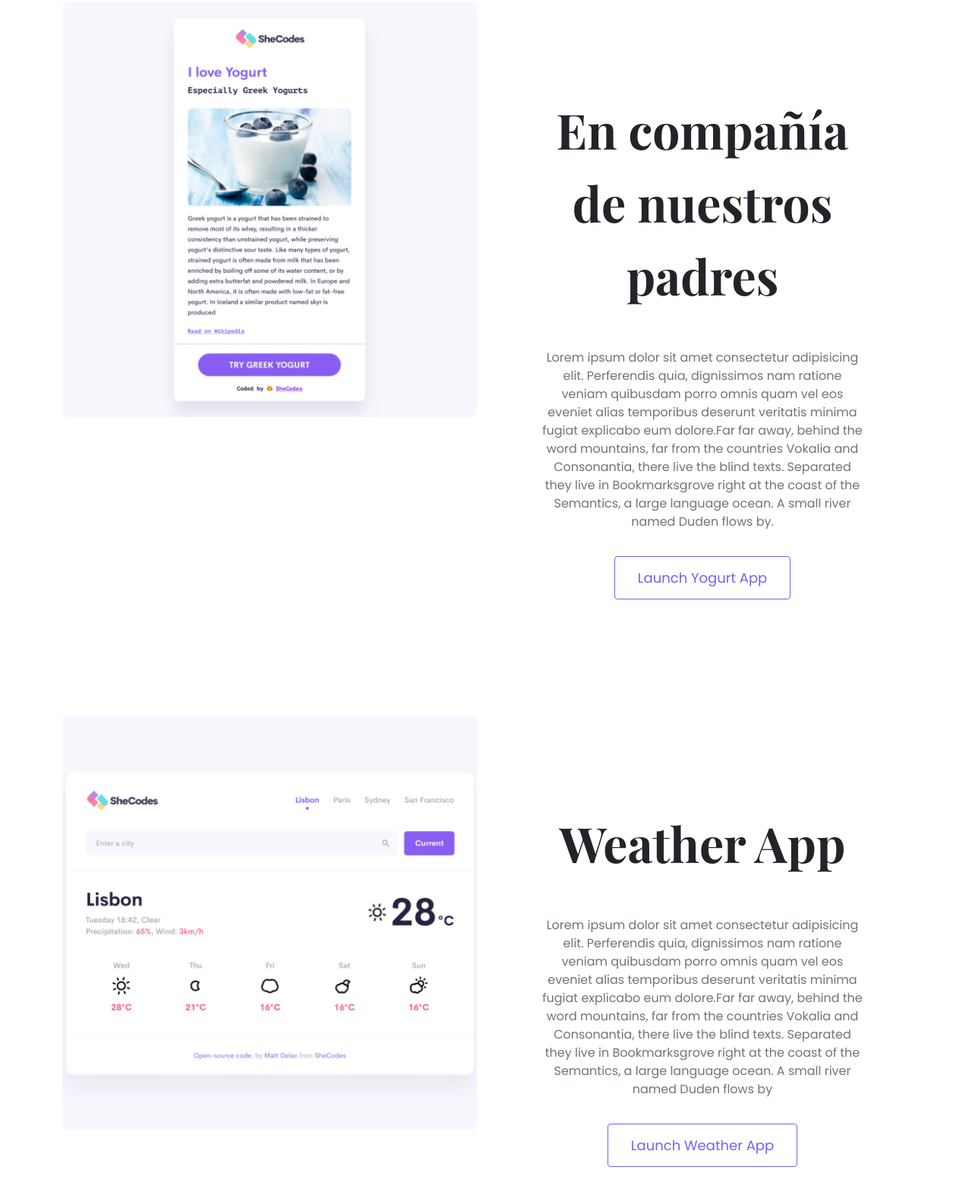
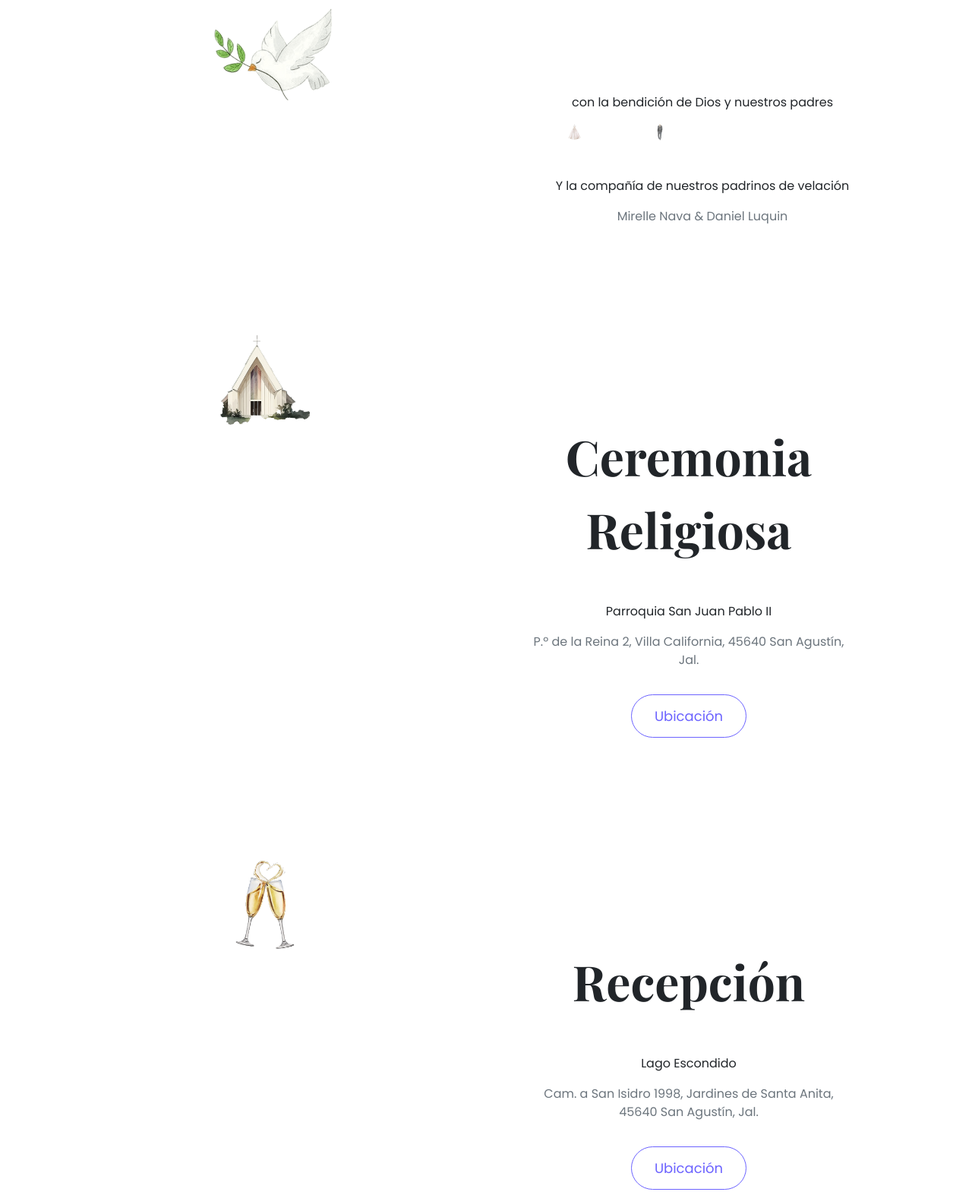
Before and after one commit to yeranik/Wedding-Invitations, a plain HTML site: page index.html in a window 1280 px wide. Shown: the part 848-2417 px from the top of the page at 76% size. Drawn offline with nearby package versions, Linux system fonts and the light colour scheme.

Commit message:
Added images and descriptions

```diff
--- a/index.html
+++ b/index.html
@@ -46,7 +46,7 @@
           title="Homepage"
         />
         <ul>
-          <li class="active"><a href="/" title="Home">Home</a></li>
+          <li class="active"><a href="/" title="Home">Inicio</a></li>
           <li><a href="/about.html" title="About">Ceremonia</a></li>
           <li><a href="/work.html" title="Work">Recepción</a></li>
           <li><a href="/contact.html" title="Contact">Regalos</a></li>
@@ -68,56 +68,57 @@
       <div class="row mb-5">
         <div class="col-lg-6">
           <img
-            src="images/yogurt.png"
+            src="images/PALOMA.png"
             class="img-fluid rounded projectimage d-sm-block"
-            alt="Papás y Padrinos"
+            alt="Paloma"
           />
         </div>
         <div class="col-lg-6">
           <div class="project-description">
-            <div class="project-heading text-center mb-5">
-              En compañía de nuestros padres
+            <p class="text-center">
+              con la bendición de Dios y nuestros padres
+            </P>
+            <div class="row mb-5">
+            <div class="col col-lg-3">
+              <img
+            src="images/NOVIA.png"
+            class="img-fluid rounded projectimage d-sm-block"
+            alt="Papás y Padrinos"
+          />
             </div>
-            <p class="text-center text-muted">
-              Lorem ipsum dolor sit amet consectetur adipisicing elit.
-              Perferendis quia, dignissimos nam ratione veniam quibusdam porro
-              omnis quam vel eos eveniet alias temporibus deserunt veritatis
-              minima fugiat explicabo eum dolore.Far far away, behind the word
-              mountains, far from the countries Vokalia and Consonantia, there
-              live the blind texts. Separated they live in Bookmarksgrove right
-              at the coast of the Semantics, a large language ocean. A small
-              river named Duden flows by.
-            </p>
-            <div class="mt-5 text-center">
-              <a href="#" class="btn-branding-outline">Launch Yogurt App</a>
+            <div class="col col-lg-3">
+              <img
+            src="images/NOVIO.png"
+            class="img-fluid rounded projectimage d-sm-block"
+            alt="Papás y Padrinos"
+          />
             </div>
           </div>
+            <p class="text-center ">
+              Y la compañía de nuestros padrinos de velación
+              <p class="text-center text-muted">Mirelle Nava & Daniel Luquin</p>
+            </p>
+            </p>
         </div>
       </div>
 
       <div class="row mb-5 text-center">
         <div class="col-lg-6">
           <img
-            src="images/weatherapp.png"
+            src="images/ceremonia.png"
             class="img-fluid rounded projectimage d-sm-block"
             alt="weather App"
           />
         </div>
         <div class="col-lg-6">
           <div class="project-description">
-            <div class="project-heading text-center mb-5">Weather App</div>
-            <p class="text-center text-muted">
-              Lorem ipsum dolor sit amet consectetur adipisicing elit.
-              Perferendis quia, dignissimos nam ratione veniam quibusdam porro
-              omnis quam vel eos eveniet alias temporibus deserunt veritatis
-              minima fugiat explicabo eum dolore.Far far away, behind the word
-              mountains, far from the countries Vokalia and Consonantia, there
-              live the blind texts. Separated they live in Bookmarksgrove right
-              at the coast of the Semantics, a large language ocean. A small
-              river named Duden flows by
+            <div class="project-heading text-center mb-5">Ceremonia Religiosa</div>
+            <p class="text-center" >
+              Parroquia San Juan Pablo II
+              <p class="text-center text-muted">P.º de la Reina 2, Villa California, 45640 San Agustín, Jal.</p>
             </p>
             <div class="mt-5 text-center">
-              <a href="#" class="btn-branding-outline">Launch Weather App</a>
+              <a href="#" class="btn-branding-outline">Ubicación</a>
             </div>
           </div>
         </div>
@@ -125,45 +126,37 @@
       <div class="row mb-5">
         <div class="col-lg-6">
           <img
-            src="images/dictionaryapp.png"
+            src="images/RECEPCION.png"
             class="img-fluid rounded projectimage d-sm-block"
             alt="yogurt App"
           />
         </div>
         <div class="col-lg-6">
           <div class="project-description">
-            <div class="project-heading text-center mb-5">Dictionary App</div>
-            <p class="text-center text-muted">
-              Lorem ipsum dolor sit amet consectetur adipisicing elit.
-              Perferendis quia, dignissimos nam ratione veniam quibusdam porro
-              omnis quam vel eos eveniet alias temporibus deserunt veritatis
-              minima fugiat explicabo eum dolore.Far far away, behind the word
-              mountains, far from the countries Vokalia and Consonantia, there
-              live the blind texts. Separated they live in Bookmarksgrove right
-              at the coast of the Semantics, a large language ocean. A small
-              river named Duden flows by
+            <div class="project-heading text-center mb-5">Recepción</div>
+            <p class="text-center">
+              Lago Escondido
+              <p class="text-center text-muted">Cam. a San Isidro 1998, Jardines de Santa Anita, 45640 San Agustín, Jal.</p>
             </p>
             <div class="mt-5 text-center">
-              <a href="#" class="btn-branding-outline">Launch Dictionary App</a>
+              <a href="#" class="btn-branding-outline">Ubicación</a>
             </div>
           </div>
         </div>
       </div>
 
       <div class="row justify-content-md-center">
-        <div class="col-lg-3">
+        <div class="col-lg-6">
           <img
             src="images/nochildren.png"
-            class="img-fluid rounded no-children"
+            class="img-fluid rounded projectimage d-sm-block"
             alt="no children"
           />
         </div>
-        <div class="col col-lg-6">
+        <div class="col-lg-6">
           <div class="project-description">
-            <p class="text-center text-muted mt-4">
-              Queremos que esta celebración también la disfrutes tanto como
-              nosotros, por eso hemos decidido no extender la invitación a los
-              niños
+            <p class="text-center text-muted">
+              Amamos a sus pequeños, pero queremos que este día tomen un descanso y se diviertan con nosotros.
             </p>
           </div>
         </div>
--- a/src/style.css
+++ b/src/style.css
@@ -132,7 +132,7 @@ footer {
 
 .btn-branding-outline {
   border: 1px solid var(--secondary-color);
-  border-radius: 4px;
+  border-radius: 50px;
   font-size: 18px;
   line-height: 27px;
   padding: 15px 30px;
```
Also changed, not shown: images/-.png (added), images/NO+NIÑOS.png (deleted), images/NOVIA.png (renamed from images/NOVIA+2.png), images/NOVIO.png (renamed from images/NOVIO+2.png), images/RECEPCION.png (renamed from images/RECEPCION+2.png), images/ceremonia.png (renamed from images/CEREMONIA+RELIGIOSA+3.png), images/dictionaryapp.png (deleted), images/nochildren.png, images/profile-picture.jpg (deleted), images/weatherapp.png (deleted), images/yogurt.png (deleted).
